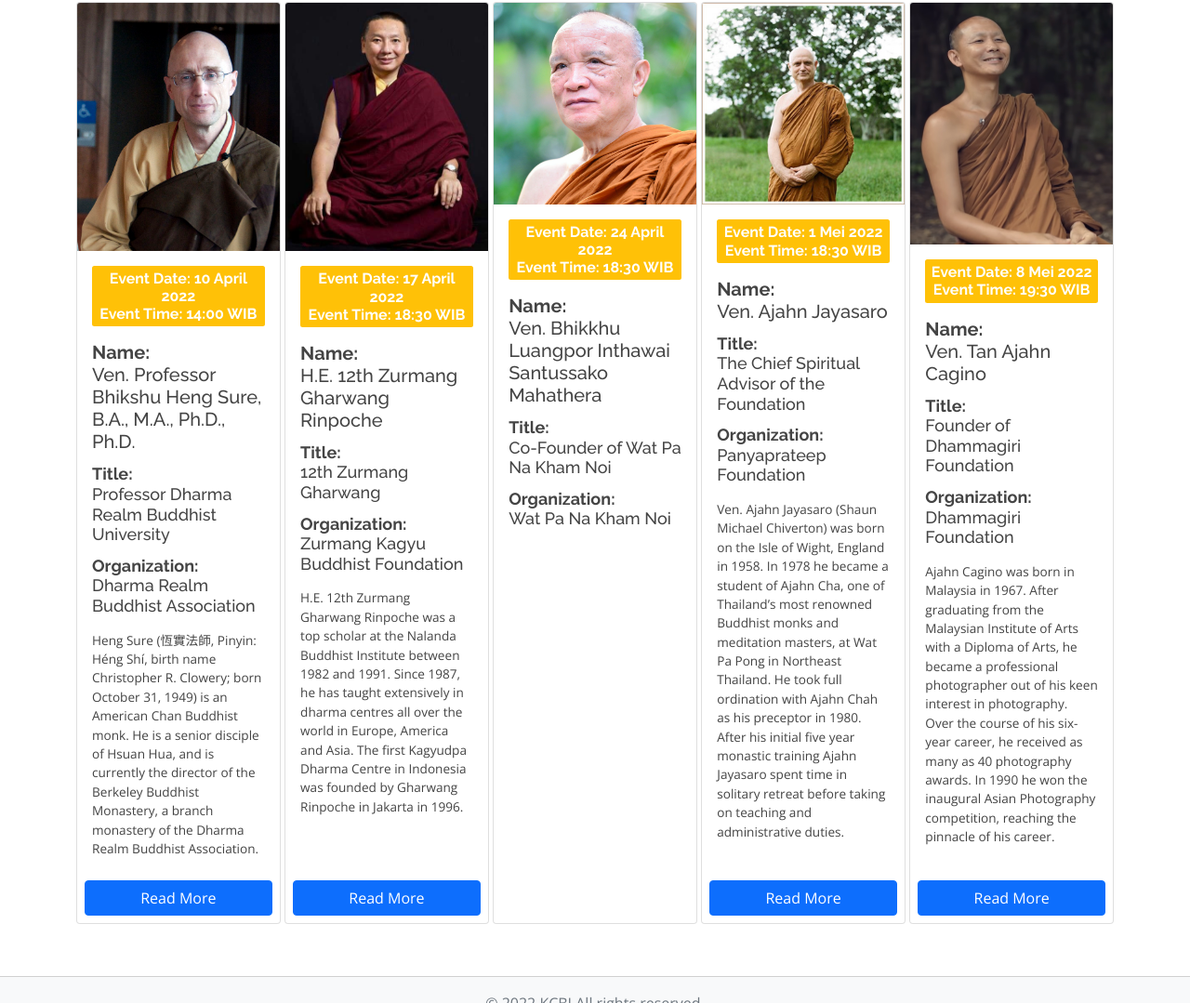
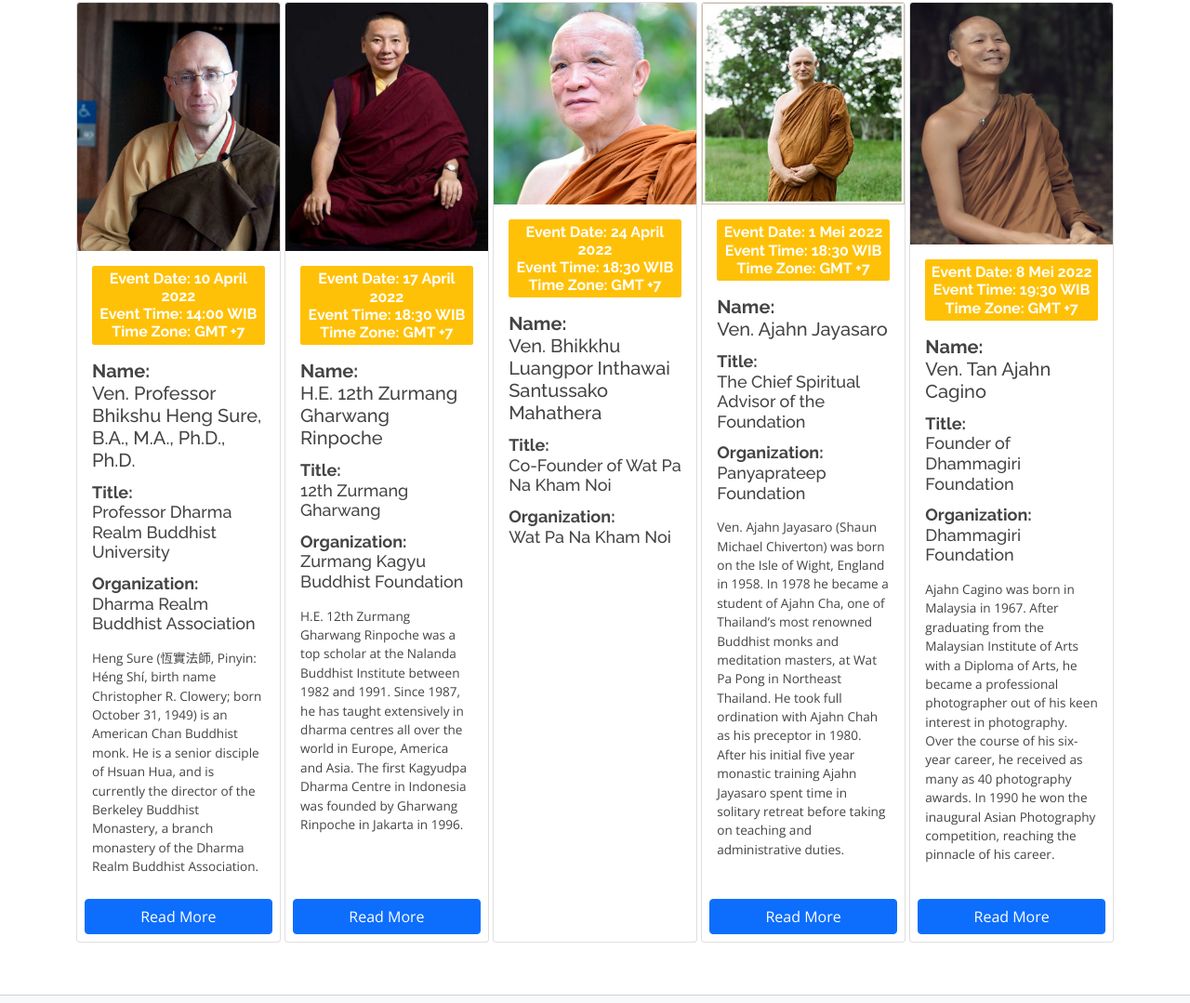
Before and after one commit to Harriet27/kcbi-main, a plain HTML site: page idt.html in a window 1280 px wide. Shown: the part 1054-2133 px from the top of the page at 93% size. Drawn offline with nearby package versions, Linux system fonts and the light colour scheme.

Commit message:
added time zone desc

```diff
--- a/idt.html
+++ b/idt.html
@@ -187,6 +187,8 @@
                 <b>Event Date: ${val.date}</b>
                 <br/>
                 <b>Event Time: ${val.time}</b>
+                <br/>
+                <b>Time Zone: GMT +7</b>
               </h5>
               <h5 class="card-title" style="margin-bottom: 1rem;">
                 <b>Name:</b> <br/>
```
